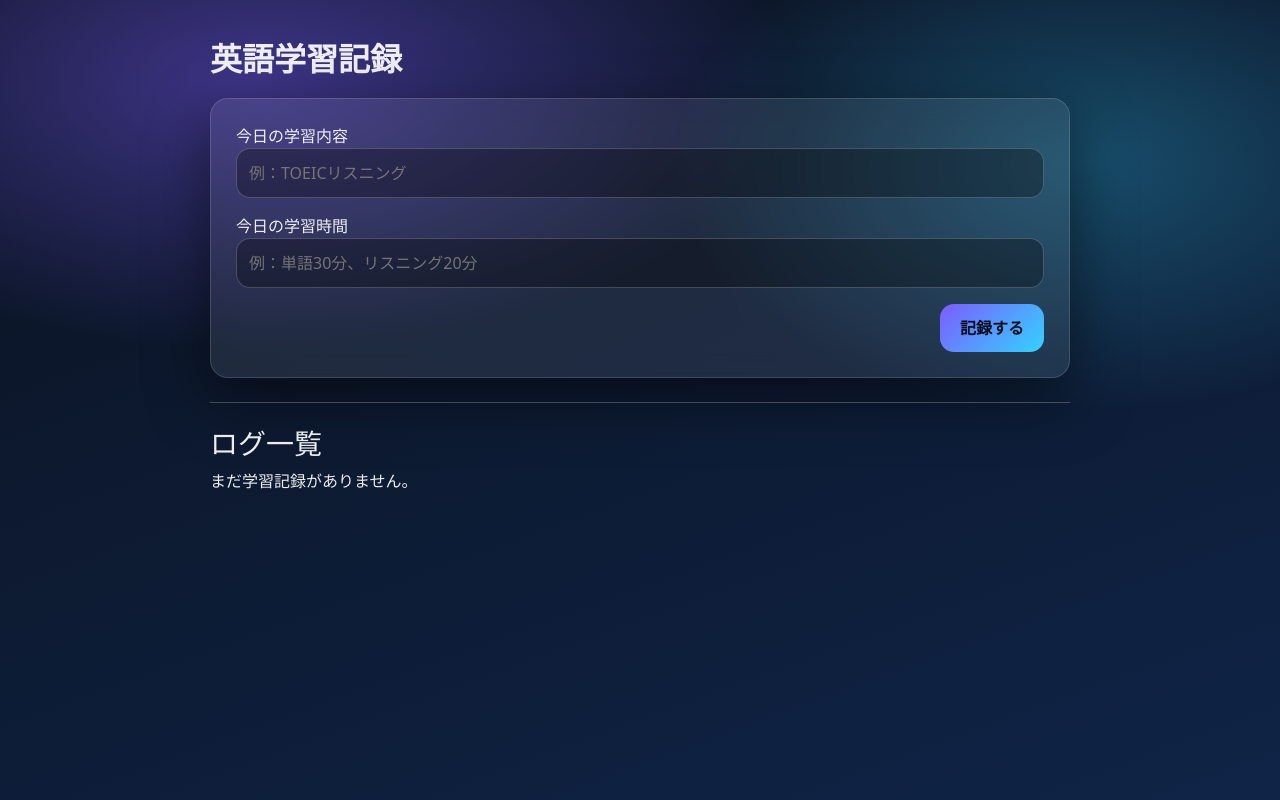
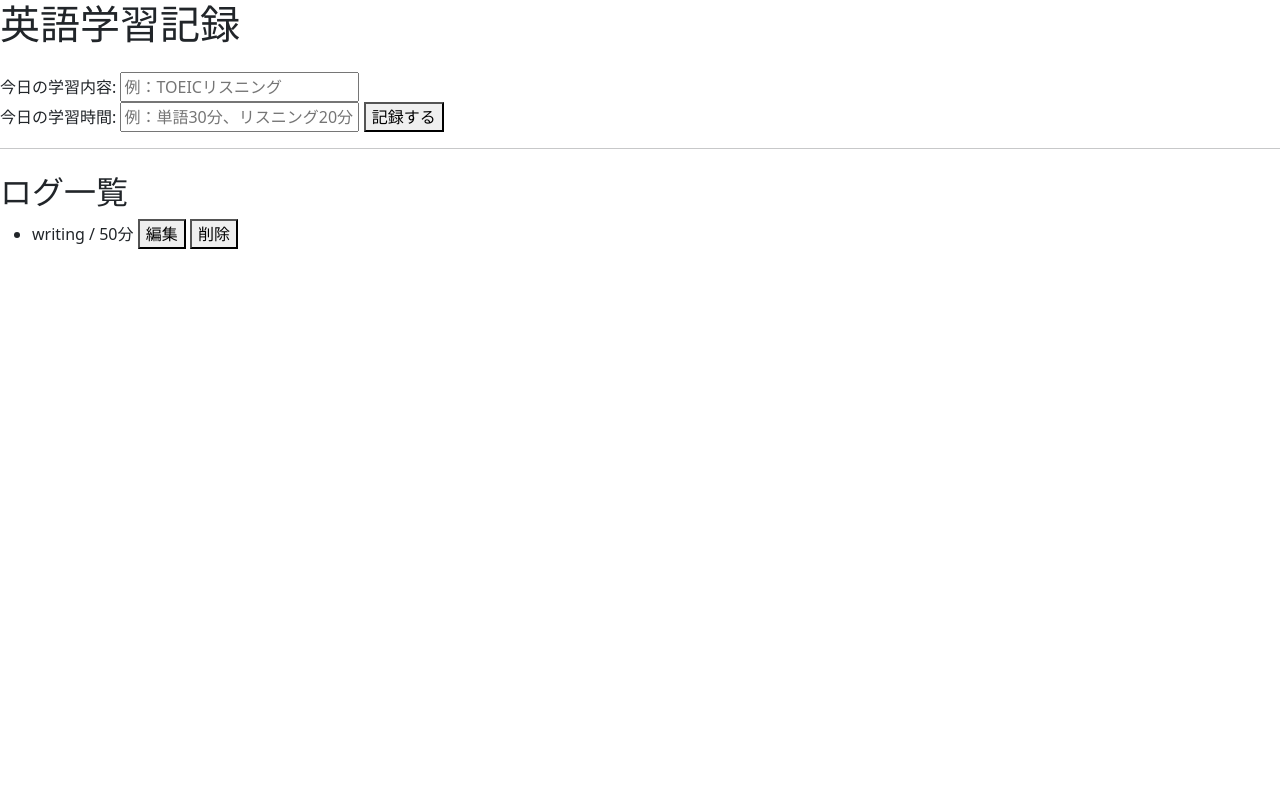
Before and after one commit to ryotaro-00/English_app, a Flask app: page / in a window 1280 px wide. Run offline with Flask 3, Linux system fonts and the light colour scheme; data comes from the database, SQL or seed files in the repository; both versions use the stored data as it was after the commit.

Commit message:
編集機能追加

```diff
--- a/app.py
+++ b/app.py
@@ -1,45 +1,91 @@
-from flask import Flask
-from flask import render_template
-from flask import request,redirect,url_for
+from flask import Flask, render_template, request, redirect, url_for
+import sqlite3
 
 app = Flask(__name__)
 
-logs = []
-next_id = 1
+
+def get_db_connection():
+    conn = sqlite3.connect("database.db")
+    conn.row_factory = sqlite3.Row
+    return conn
+
+
+def init_db():
+    conn = get_db_connection()
+    conn.execute("""
+        CREATE TABLE IF NOT EXISTS logs (
+            id INTEGER PRIMARY KEY AUTOINCREMENT,
+            content TEXT NOT NULL,
+            time TEXT NOT NULL
+        )
+    """)
+    conn.commit()
+    conn.close()
+
 
 @app.route('/', methods=['GET', 'POST'])
 def home():
-    global next_id
+    conn = get_db_connection()
 
     if request.method == 'POST':
         study_time = request.form['time']
         content = request.form['content']
 
         if study_time and content:
-            logs.append({
-                "id": next_id,
-                "time": study_time,
-                "content": content
-            })
-            next_id += 1
+            conn.execute(
+                "INSERT INTO logs (content, time) VALUES (?, ?)",
+                (content, study_time)
+            )
+            conn.commit()
 
+        conn.close()
         return redirect(url_for('home'))
 
-        # Handle form submission here
-
-
+    logs = conn.execute("SELECT * FROM logs").fetchall()
+    conn.close()
 
     return render_template('index.html', logs=logs)
 
+
 @app.route("/delete/<int:log_id>", methods=["POST"])
 def delete(log_id):
-    global logs
-    logs = [log for log in logs if log["id"] != log_id]
+    conn = get_db_connection()
+    conn.execute("DELETE FROM logs WHERE id = ?", (log_id,))
+    conn.commit()
+    conn.close()
     return redirect(url_for("home"))
+
+
+@app.route("/edit/<int:log_id>", methods=["GET", "POST"])
+def edit(log_id):
+    conn = get_db_connection()
+
+    if request.method == "POST":
+        content = request.form["content"]
+        study_time = request.form["time"]
+
+        conn.execute(
+            "UPDATE logs SET content = ?, time = ? WHERE id = ?",
+            (content, study_time, log_id)
+        )
+        conn.commit()
+        conn.close()
+        return redirect(url_for("home"))
+
+    log = conn.execute(
+        "SELECT * FROM logs WHERE id = ?",
+        (log_id,)
+    ).fetchone()
+    conn.close()
+
+    return render_template("edit.html", log=log)
+
 
 @app.route("/add")
 def add():
     return "<h2>Add Study Log Page</h2>"
 
+
 if __name__ == '__main__':
+    init_db()
     app.run(debug=True)
--- a/templates/index.html
+++ b/templates/index.html
@@ -1,268 +1,61 @@
 <!DOCTYPE html>
 <html lang="ja">
 <head>
-<meta charset="UTF-8">
-<meta name="viewport" content="width=device-width, initial-scale=1">
-
-<link href="https://cdn.jsdelivr.net/npm/bootstrap@5.3.8/dist/css/bootstrap.min.css" rel="stylesheet">
-<script src="https://cdn.jsdelivr.net/npm/bootstrap@5.3.8/dist/js/bootstrap.bundle.min.js"></script>
-
-<title>英語学習記録アプリ</title>
-
-<style>
-:root{
-  --bg1:#0b1220;
-  --bg2:#0f2447;
-  --card: rgba(255,255,255,.08);
-  --stroke: rgba(255,255,255,.14);
-  --text: rgba(255,255,255,.92);
-  --muted: rgba(255,255,255,.65);
-  --accent:#7c5cff;
-  --accent2:#34d3ff;
-}
-
-body{
-  min-height:100vh;
-  color:var(--text);
-  background:
-    radial-gradient(900px 450px at 20% 10%, rgba(124,92,255,.45), transparent 60%),
-    radial-gradient(700px 420px at 85% 20%, rgba(52,211,255,.28), transparent 60%),
-    linear-gradient(160deg, var(--bg1), var(--bg2));
-}
-
-.page{
-  max-width:900px;
-  margin:auto;
-  padding:40px 20px;
-}
-
-.title{
-  font-weight:800;
-  font-size:32px;
-}
-
-.card-glass{
-  border-radius:18px;
-  background:var(--card);
-  border:1px solid var(--stroke);
-  backdrop-filter:blur(12px);
-  box-shadow:0 20px 60px rgba(0,0,0,.5);
-}
-
-.form-card{
-  padding:25px;
-  margin-top:20px;
-}
-
-.fancy-input{
-  width:100%;
-  padding:12px;
-  border-radius:14px;
-  border:1px solid rgba(255,255,255,.2);
-  background:rgba(0,0,0,.3);
-  color:white;
-  transition:.2s;
-}
-
-.fancy-input:focus{
-  outline:none;
-  border-color:var(--accent);
-  box-shadow:0 0 0 4px rgba(124,92,255,.3);
-  transform:translateY(-1px);
-}
-
-.btn-gradient{
-  background:linear-gradient(135deg,var(--accent),var(--accent2));
-  border:none;
-  padding:12px 20px;
-  border-radius:14px;
-  font-weight:700;
-  color:#07101f;
-  transition:.2s;
-}
-
-.btn-gradient:hover{
-  transform:translateY(-2px);
-}
-
-.log-item{
-  padding:15px;
-  border-radius:16px;
-  background:rgba(255,255,255,.06);
-  border:1px solid rgba(255,255,255,.12);
-  display:flex;
-  justify-content:space-between;
-  margin-bottom:10px;
-  transition:.2s;
-}
-
-.log-item:hover{
-  transform:translateY(-2px);
-}
-
-.highlight{
-  box-shadow:0 0 0 5px rgba(52,211,255,.3);
-}
-
-@keyframes popIn{
-  from{opacity:0; transform:translateY(15px);}
-  to{opacity:1; transform:translateY(0);}
-}
-
-.enter{
-  animation:popIn .5s ease both;
-}
-</style>
+    <meta charset="UTF-8">
+    <link href="https://cdn.jsdelivr.net/npm/bootstrap@5.3.8/dist/css/bootstrap.min.css" rel="stylesheet" integrity="sha384-64UC4BEhTGwk3eGpak4nO2jqtl7liTS+juXkSJ2gPAQPmlClQO7s5UgCeR6US48g" crossorigin="anonymous">
+    <script src="https://cdn.jsdelivr.net/npm/bootstrap@5.3.8/dist/js/bootstrap.bundle.min.js" integrity="sha384-jdSIJTK9l6XwXj3RixpVDXtMcA2bFd9O81RlLAwhpr2oXRqvQP88rr16IeFXTgFE" crossorigin="anonymous"></script>
+    <title>英語学習記録アプリ</title>
 </head>
 
 <body>
 
-<div class="page">
+    <h1 class="mb-4">英語学習記録</h1>
 
-<h1 class="title enter">英語学習記録</h1>
+    <form method="POST">
+        <label>今日の学習内容:</label>
+        <input type="text" name="content" placeholder="例：TOEICリスニング">
 
-<div class="card-glass form-card enter">
+        <br>
 
-<form method="POST" id="logForm">
+        <label>今日の学習時間:</label>
+        <input type="text" name="time" placeholder="例：単語30分、リスニング20分">
 
-<div class="mb-3">
-<label>今日の学習内容</label>
-<input class="fancy-input" type="text" name="content" id="contentInput" placeholder="例：TOEICリスニング">
-</div>
+        <button type="submit">記録する</button>
+    </form>
 
-<div class="mb-3">
-<label>今日の学習時間</label>
-<input class="fancy-input" type="text" name="time" id="timeInput" placeholder="例：単語30分、リスニング20分">
-</div>
+    <hr>
 
-<div class="text-end">
-<button class="btn-gradient" type="submit" id="submitBtn">記録する</button>
-</div>
+    <h2 class="mt-4">ログ一覧</h2>
 
-</form>
-</div>
+    {% if logs %}
 
-<hr class="my-4">
+    <ul>
 
-<h3 class="enter">ログ一覧</h3>
+        {% for log in logs | reverse %}
 
-{% if logs %}
-  {% for log in logs | reverse %}
-    <div class="log-item enter" data-log-id="{{ log.id }}">
-      <div>
-        <strong>{{ log.content }}</strong><br>
-        <small style="color:var(--muted);">{{ log.time }}</small>
-      </div>
+        <li>
 
-      <form method="POST" action="{{ url_for('delete', log_id=log.id) }}" class="deleteForm">
-        <button class="btn btn-danger btn-sm" type="submit">削除</button>
-      </form>
-    </div>
-  {% endfor %}
-{% else %}
-  <p>まだ学習記録がありません。</p>
-{% endif %}
+            {{ log.content }} / {{ log.time }}
 
-</div>
 
-<!-- Delete Modal -->
-<div class="modal fade" id="confirmDeleteModal">
-  <div class="modal-dialog modal-dialog-centered">
-    <div class="modal-content card-glass p-3">
-      <h5>削除しますか？</h5>
-      <div class="text-end mt-3">
-        <button class="btn btn-secondary" data-bs-dismiss="modal">キャンセル</button>
-        <button class="btn btn-danger" id="confirmDeleteBtn">削除する</button>
-      </div>
-    </div>
-  </div>
-</div>
+            <form action="{{ url_for('edit', log_id=log.id) }}" method="GET" style="display:inline;">
+            <button type="submit">編集</button>
+            </form>
+            <form method="POST" action="{{ url_for('delete',log_id=log.id )}}" style="display:inline;">
+                <button type="submit">削除</button>
+            </form>
 
-<!-- Toast -->
-<div class="toast-container position-fixed bottom-0 end-0 p-3">
-  <div id="appToast" class="toast text-bg-dark border-0">
-    <div class="d-flex">
-      <div class="toast-body" id="toastMsg"></div>
-      <button type="button" class="btn-close btn-close-white me-2 m-auto" data-bs-dismiss="toast"></button>
-    </div>
-  </div>
-</div>
+        </li>
 
-<script>
-const $ = (q)=>document.querySelector(q);
-const $$ = (q)=>document.querySelectorAll(q);
+        {% endfor %}
 
-const toast = new bootstrap.Toast($('#appToast'));
-const toastMsg = $('#toastMsg');
+    </ul>
 
-function showToast(msg){
-  toastMsg.textContent = msg;
-  toast.show();
-}
+    {% else %}
 
-// Draft保存
-const contentInput = $('#contentInput');
-const timeInput = $('#timeInput');
-const DRAFT_KEY="draft_study";
+    <p>まだ学習記録がありません。</p>
 
-function saveDraft(){
-  localStorage.setItem(DRAFT_KEY, JSON.stringify({
-    content:contentInput.value,
-    time:timeInput.value
-  }));
-}
-
-function loadDraft(){
-  const data=localStorage.getItem(DRAFT_KEY);
-  if(!data)return;
-  const d=JSON.parse(data);
-  contentInput.value=d.content||"";
-  timeInput.value=d.time||"";
-}
-
-loadDraft();
-contentInput.addEventListener('input',saveDraft);
-timeInput.addEventListener('input',saveDraft);
-
-// submit演出
-$('#logForm').addEventListener('submit',(e)=>{
-  if(!contentInput.value.trim()||!timeInput.value.trim()){
-    e.preventDefault();
-    showToast("入力してね");
-    return;
-  }
-  sessionStorage.setItem("justAdded","1");
-  localStorage.removeItem(DRAFT_KEY);
-});
-
-// 追加後ハイライト
-if(sessionStorage.getItem("justAdded")==="1"){
-  sessionStorage.removeItem("justAdded");
-  const first=$('.log-item');
-  if(first){
-    first.classList.add("highlight");
-    first.scrollIntoView({behavior:"smooth",block:"center"});
-    setTimeout(()=>first.classList.remove("highlight"),1500);
-    showToast("記録したよ🔥");
-  }
-}
-
-// 削除確認
-let pendingForm=null;
-const modal=new bootstrap.Modal($('#confirmDeleteModal'));
-
-$$('.deleteForm').forEach(f=>{
-  f.addEventListener('submit',(e)=>{
-    e.preventDefault();
-    pendingForm=f;
-    modal.show();
-  });
-});
-
-$('#confirmDeleteBtn').addEventListener('click',()=>{
-  if(pendingForm) pendingForm.submit();
-});
-</script>
+    {% endif %}
 
 </body>
 </html>
```
Also changed, not shown: templates/edit.html (added, +26 -0 lines), database.db (added).
